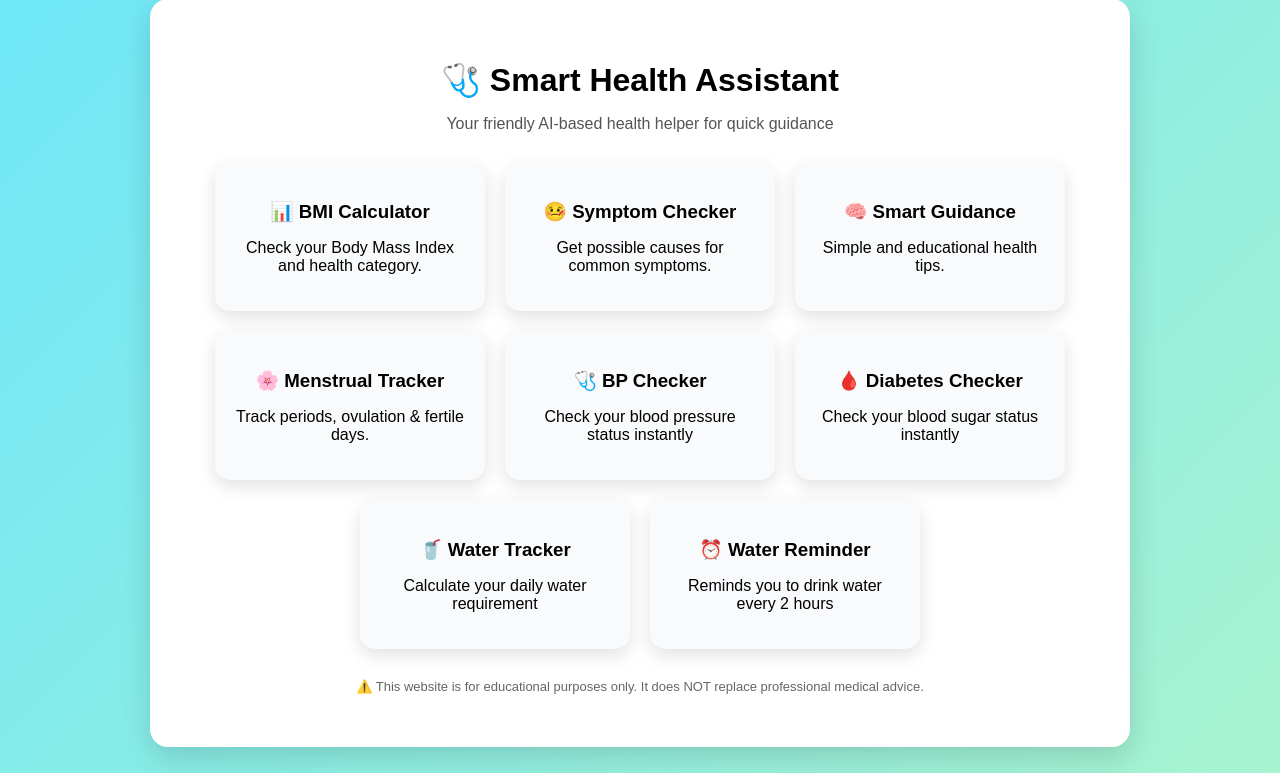
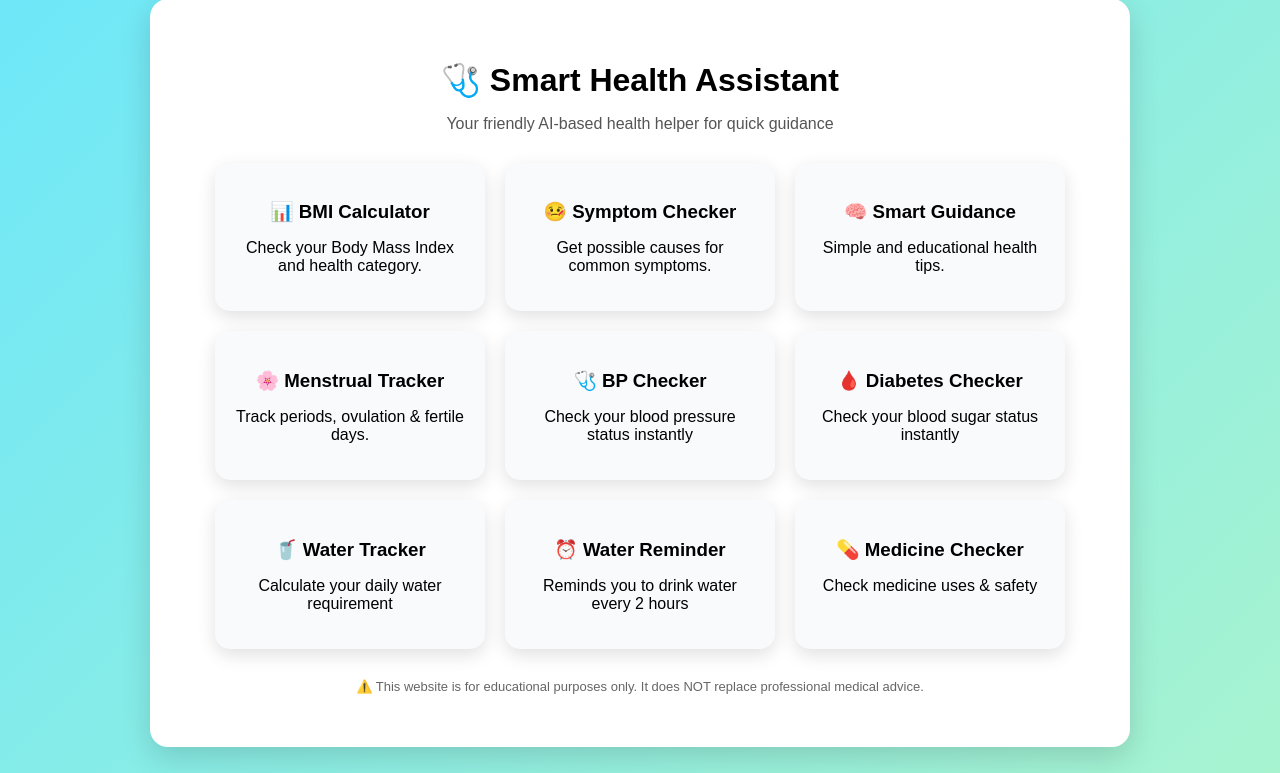
Before and after one commit to sanaayisha659-netizen/smart-health-assistant, a Flask app: page / in a window 1280 px wide. Shown: the part 27-800 px from the top of the page. Run offline with Flask 3, Linux system fonts and the light colour scheme; parts of the project's set-up code (start-up, migrations or seed data) failed here and were passed over.

Commit message:
Update index.html

```diff
--- a/templates/index.html
+++ b/templates/index.html
@@ -55,6 +55,10 @@
                 <h3>⏰ Water Reminder</h3>
                 <p>Reminds you to drink water every 2 hours</p>
             </a>
+            <a href="/medicine" class="card">
+                <h3>💊 Medicine Checker</h3>
+                <p>Check medicine uses & safety</p>
+            </a>
 
         </div>
 
```
